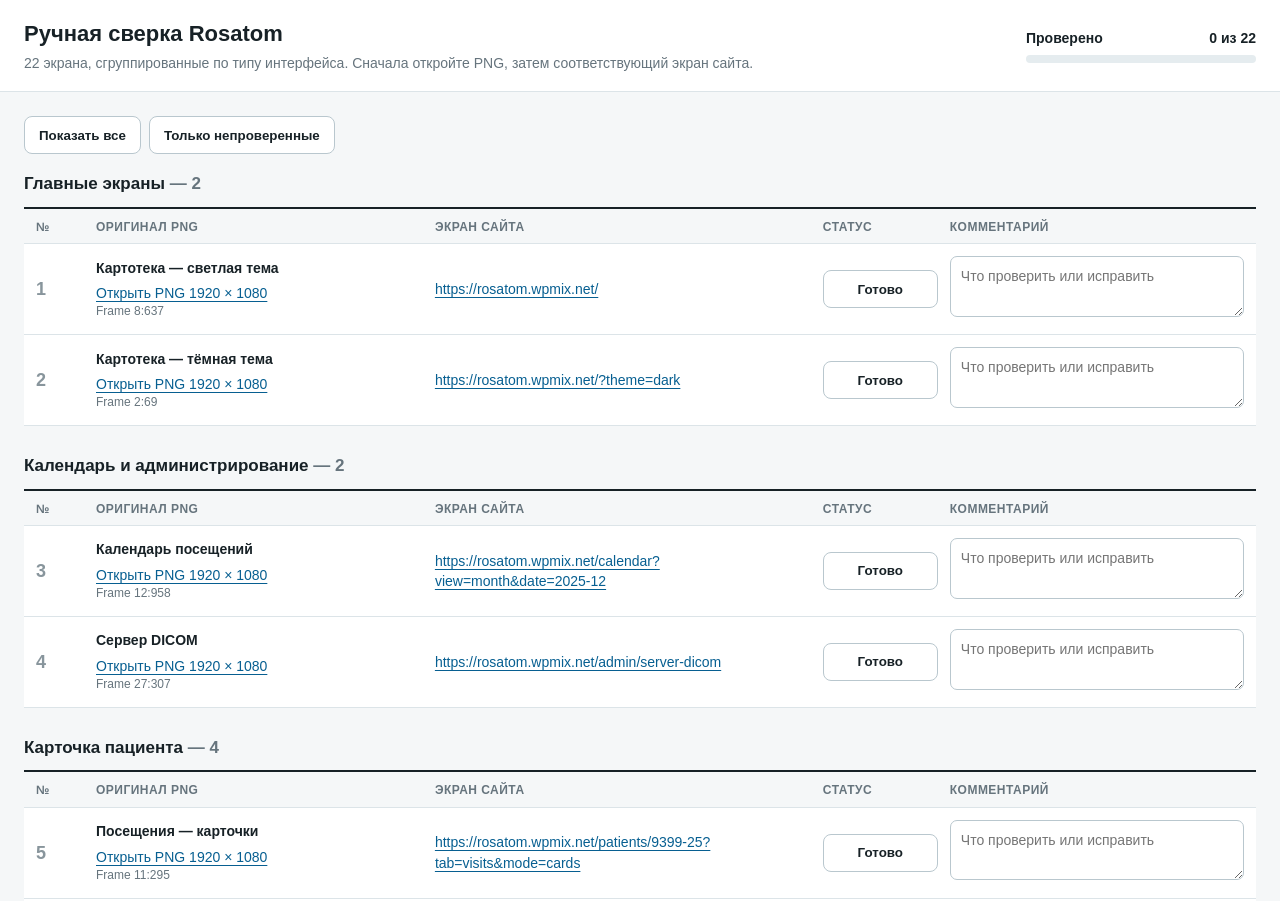
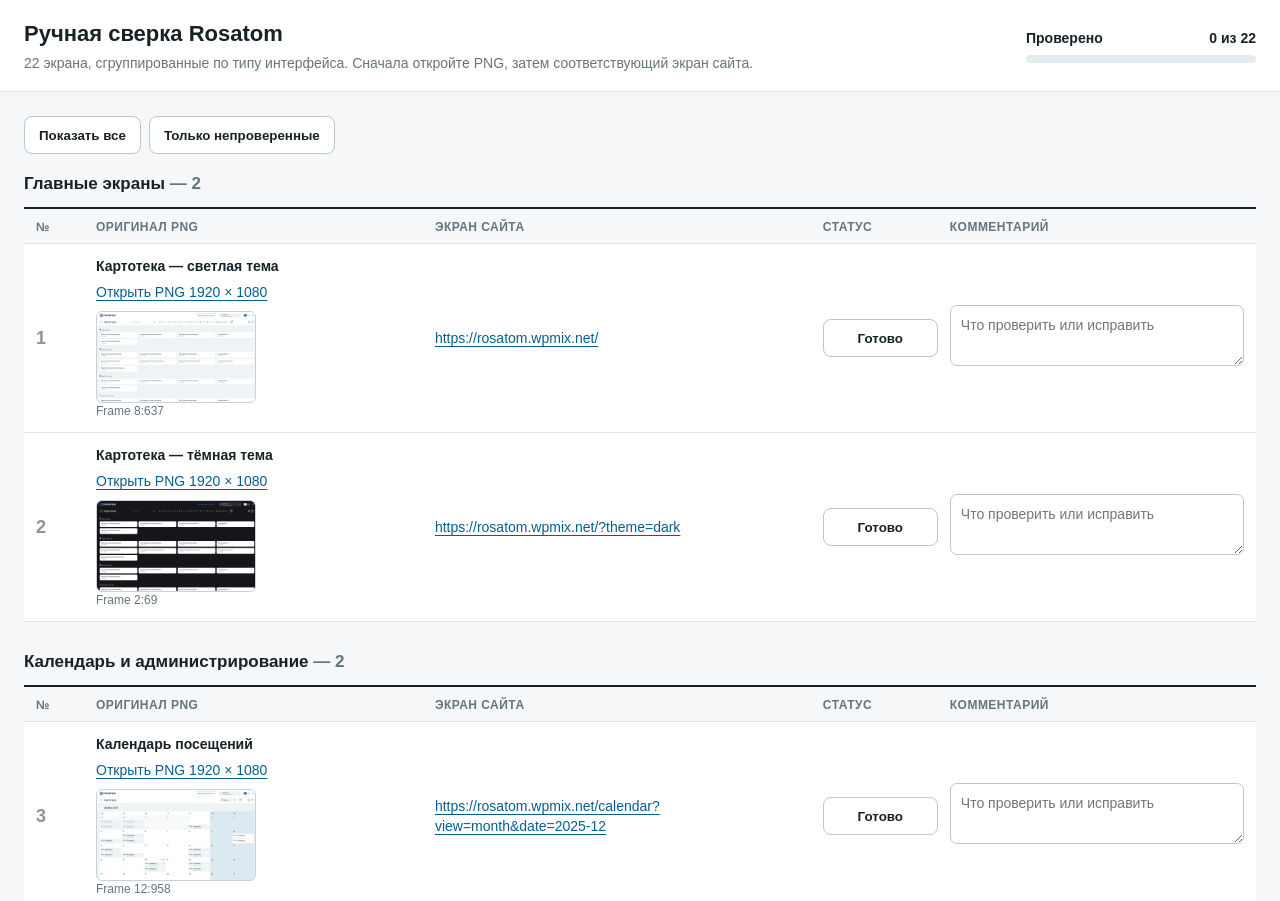
Before and after one commit to marsiandeployer/rosatom-figma-reference, a plain HTML site: page compare.html in a window 1280 px wide. Shown: the top 901 px of the page. Drawn offline with Linux system fonts and the light colour scheme.

Commit message:
feat: show Figma previews in comparison list
How to test:\n- Open /compare.html\n- Verify every row shows a 160x90 Figma preview below the PNG link\n- Click a preview and confirm the original 1920x1080 PNG opens\n- Verify ready status and comments still persist

```diff
--- a/compare.html
+++ b/compare.html
@@ -25,13 +25,16 @@
     .group-title { margin:0; padding:0 0 10px; font-size:17px; border-bottom:2px solid var(--ink); }
     .head, .row { display:grid; grid-template-columns:48px minmax(270px,1fr) minmax(300px,1.15fr) 115px minmax(260px,.9fr); gap:12px; align-items:center; }
     .head { padding:10px 12px 7px; color:var(--muted); font-size:12px; font-weight:700; text-transform:uppercase; letter-spacing:.04em; }
-    .row { min-height:82px; padding:12px; background:var(--white); border-top:1px solid var(--line); }
+    .row { min-height:132px; padding:12px; background:var(--white); border-top:1px solid var(--line); }
     .row:last-child { border-bottom:1px solid var(--line); }
     .row.done { background:#edf8f2; }
     .num { font-size:18px; font-weight:700; color:#88959c; }
     .screen-name { display:block; margin-bottom:5px; font-weight:700; }
     .frame { color:var(--muted); font-size:12px; }
     a { color:#075f91; overflow-wrap:anywhere; text-underline-offset:3px; }
+    .preview { display:block; width:160px; margin-top:9px; border:1px solid #c7d2d8; border-radius:6px; overflow:hidden; background:#eef3f6; line-height:0; }
+    .preview:hover { border-color:var(--blue); }
+    .preview img { display:block; width:160px; height:90px; object-fit:cover; }
     .ready { width:100%; }
     .ready[aria-pressed="true"] { border-color:var(--green); background:var(--green); color:#fff; }
     textarea { width:100%; min-height:54px; resize:vertical; border:1px solid #b9c7ce; border-radius:7px; padding:9px 10px; font:inherit; color:var(--ink); background:#fff; }
@@ -112,7 +115,7 @@
       for (const [name, frame, png, path] of screens) {
         number += 1;
         const row = document.createElement('div'); row.className = 'row'; row.dataset.frame = frame;
-        row.innerHTML = `<div class="num">${number}</div><div><span class="screen-name">${name}</span><a href="${referenceBase + png}" target="_blank" rel="noopener">Открыть PNG 1920 × 1080</a><div class="frame">Frame ${frame}</div></div><div><a href="${siteBase + path}" target="_blank" rel="noopener">${siteBase + path}</a></div><div><button class="ready" type="button" aria-pressed="false">Готово</button></div><div><textarea aria-label="Комментарий к экрану ${number}" placeholder="Что проверить или исправить"></textarea></div>`;
+        row.innerHTML = `<div class="num">${number}</div><div><span class="screen-name">${name}</span><a href="${referenceBase + png}" target="_blank" rel="noopener">Открыть PNG 1920 × 1080</a><a class="preview" href="${referenceBase + png}" target="_blank" rel="noopener" aria-label="Открыть оригинал: ${name}"><img src="${referenceBase + png}" width="160" height="90" loading="lazy" alt="${name}"></a><div class="frame">Frame ${frame}</div></div><div><a href="${siteBase + path}" target="_blank" rel="noopener">${siteBase + path}</a></div><div><button class="ready" type="button" aria-pressed="false">Готово</button></div><div><textarea aria-label="Комментарий к экрану ${number}" placeholder="Что проверить или исправить"></textarea></div>`;
         const button = row.querySelector('.ready'); const note = row.querySelector('textarea');
         const item = state[frame] || {}; button.setAttribute('aria-pressed', String(Boolean(item.done))); note.value = item.note || ''; row.classList.toggle('done', Boolean(item.done));
         button.addEventListener('click', () => { state[frame] = {...state[frame], done: button.getAttribute('aria-pressed') !== 'true', note: note.value}; save(); refresh(); });
```
